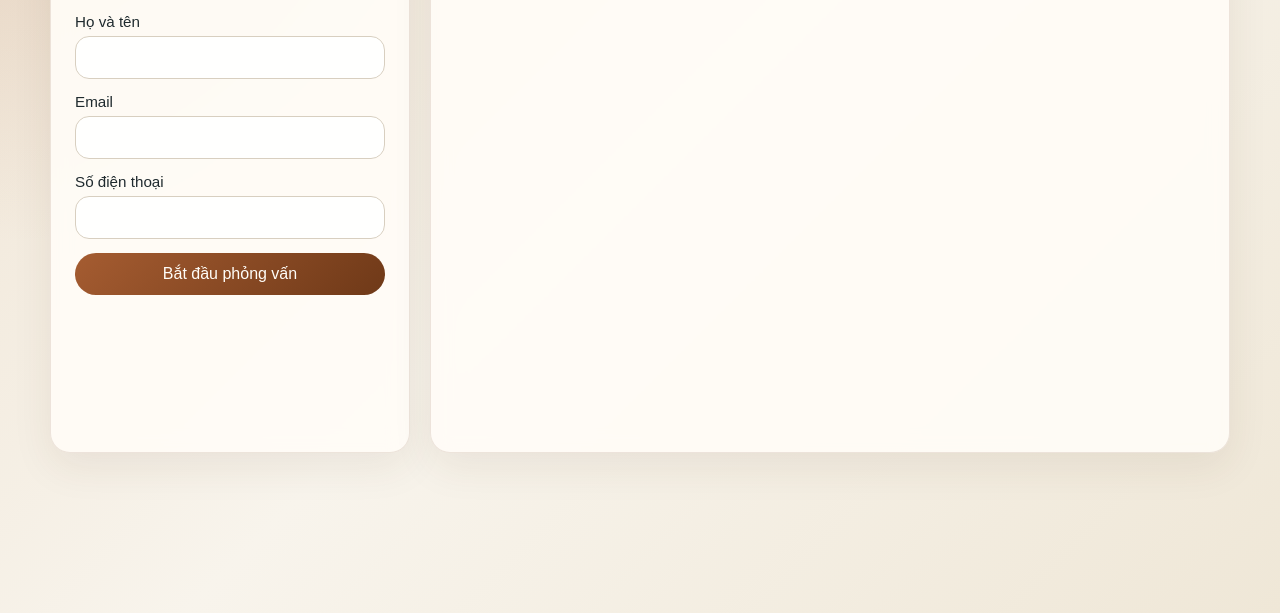
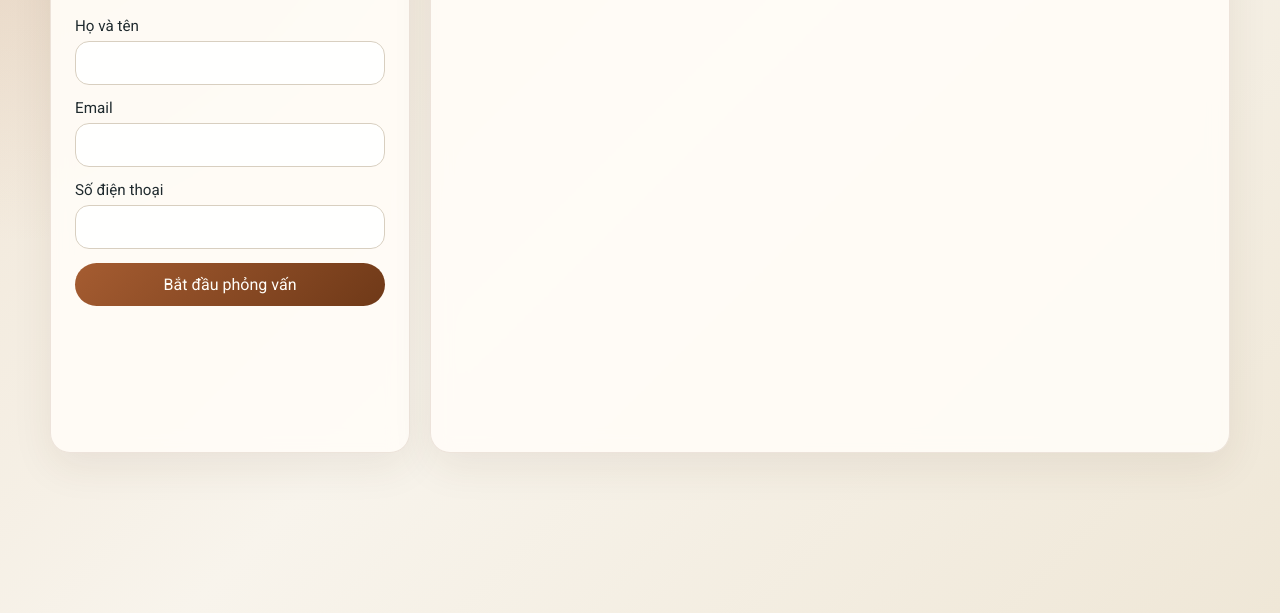
Before and after one commit to happylot/kghr, a website: page public/index.html in a window 1280 px wide. Shown: the part 211-824 px from the top of the page. Drawn offline with Linux system fonts and the light colour scheme.

Commit message:
change font Roboto

```diff
--- a/public/index.html
+++ b/public/index.html
@@ -4,6 +4,12 @@
     <meta charset="UTF-8" />
     <meta name="viewport" content="width=device-width, initial-scale=1.0" />
     <title>AI Screening Interview</title>
+    <link rel="preconnect" href="https://fonts.googleapis.com" />
+    <link rel="preconnect" href="https://fonts.gstatic.com" crossorigin />
+    <link
+      href="https://fonts.googleapis.com/css2?family=Roboto:wght@400;500;700&display=swap"
+      rel="stylesheet"
+    />
     <link rel="stylesheet" href="/styles.css" />
   </head>
   <body>
--- a/public/styles.css
+++ b/public/styles.css
@@ -16,7 +16,7 @@
 
 body {
   margin: 0;
-  font-family: Arial, sans-serif;
+  font-family: "Roboto", Arial, sans-serif;
   color: var(--text);
   background:
     radial-gradient(circle at top left, rgba(165, 92, 49, 0.16), transparent 30%),
```
Also changed, not shown: .github/workflows/deploy.yml, 1 other file.
